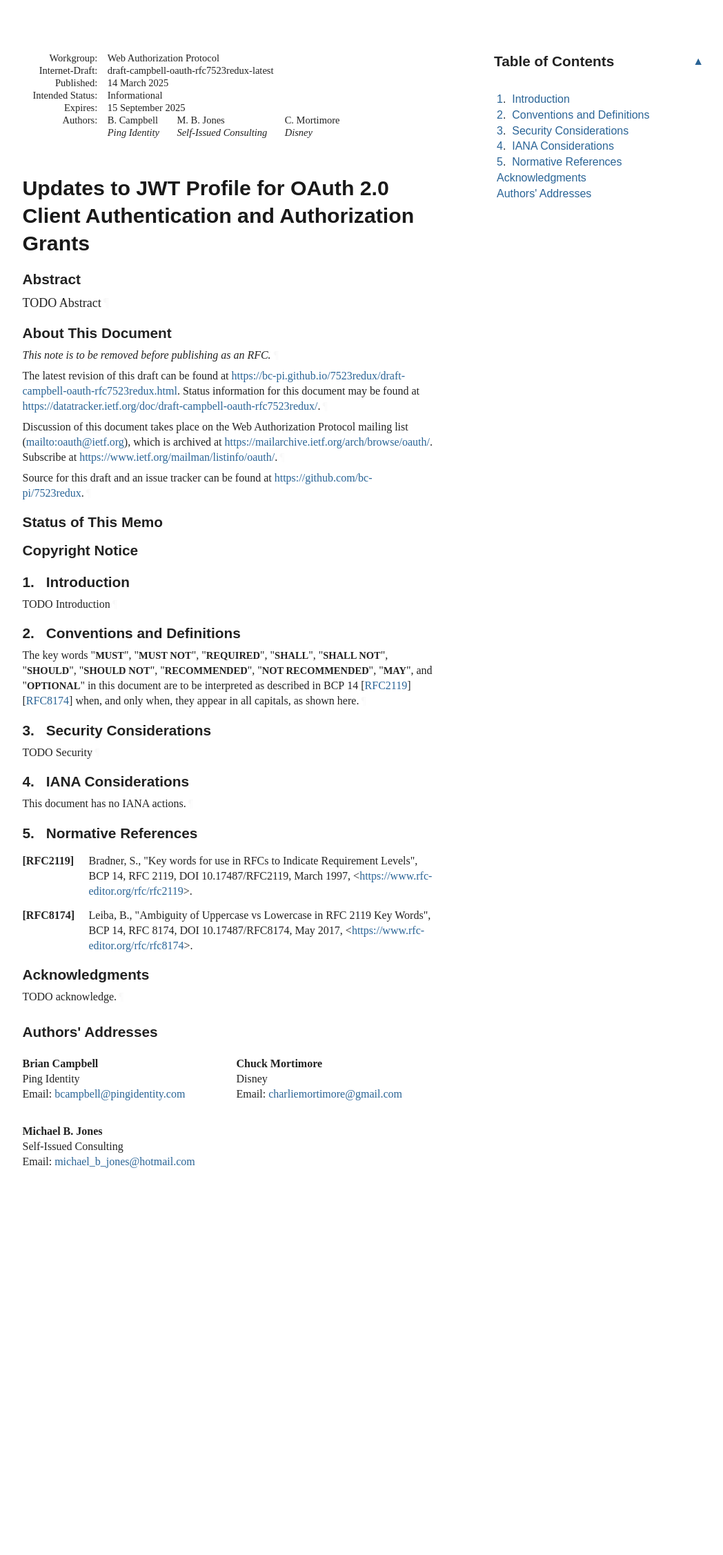
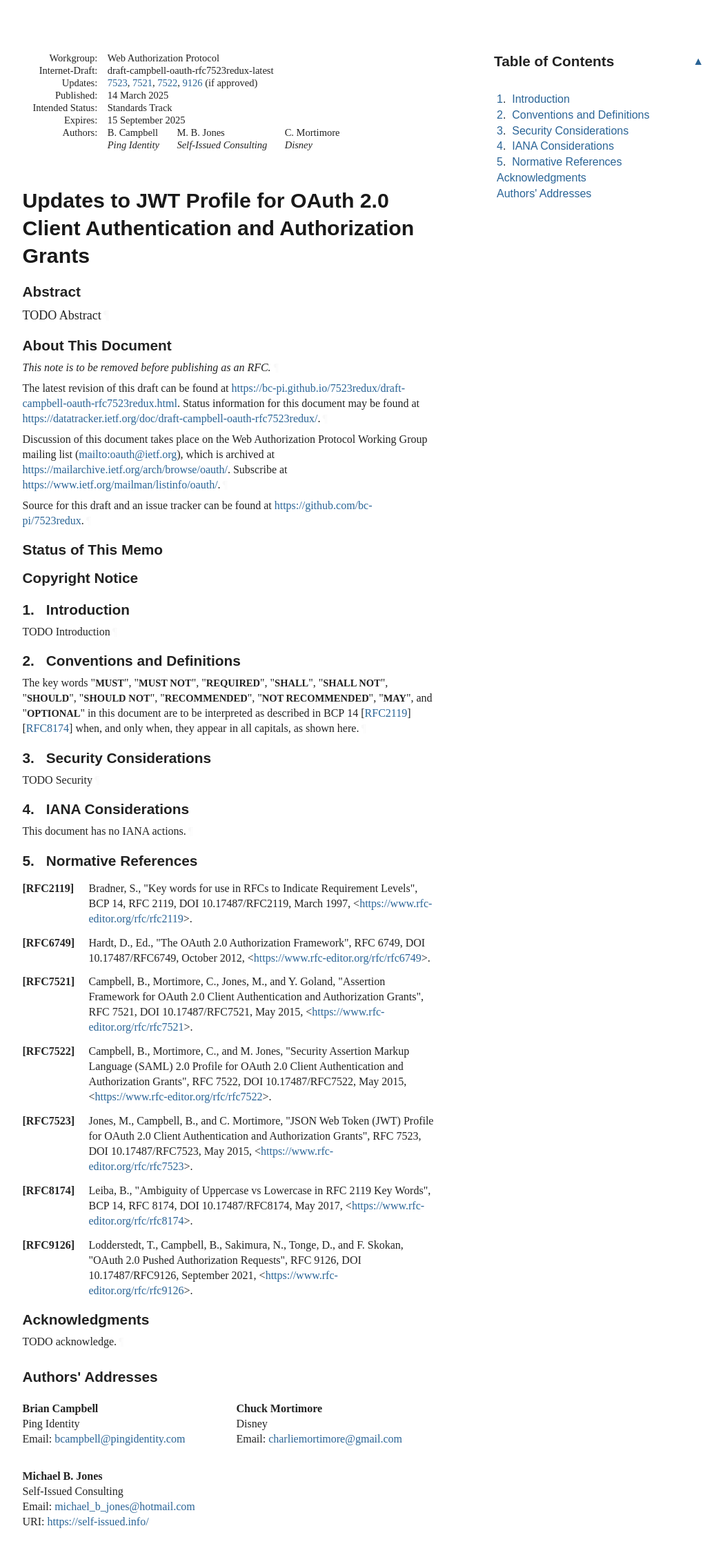
Before and after one commit to bc-pi/7523redux, a plain HTML site: page draft-campbell-oauth-rfc7523redux.html in a window 1280 px wide. Shown: the whole page at 69% size, without its empty margins (92-1140 px from the left). Before the commit the page ends 1786 px from the top, so only its background shows below. Drawn offline with Linux system fonts and the light colour scheme; a web font is replaced by a local one.

Commit message:
Script updating gh-pages from 3c7d67f. [ci skip]

```diff
--- a/draft-campbell-oauth-rfc7523redux.html
+++ b/draft-campbell-oauth-rfc7523redux.html
@@ -12,9 +12,10 @@
        TODO Abstract
     " name="description">
 <meta content="xml2rfc 3.28.0" name="generator">
+<meta content="OAuth" name="keyword">
 <meta content="audience" name="keyword">
 <meta content="JWT" name="keyword">
-<meta content="OAuth" name="keyword">
+<meta content="client authentication" name="keyword">
 <meta content="draft-campbell-oauth-rfc7523redux-latest" name="ietf.draft">
 <!-- Generator version information:
   xml2rfc 3.28.0
@@ -1063,12 +1064,15 @@ svg :is([fill="white"], [fill^="#fff"]) {
 <dd class="workgroup">Web Authorization Protocol</dd>
 <dt class="label-internet-draft">Internet-Draft:</dt>
 <dd class="internet-draft">draft-campbell-oauth-rfc7523redux-latest</dd>
+<dt class="label-updates">Updates:</dt>
+<dd class="updates">
+<a href="https://www.rfc-editor.org/rfc/rfc7523" class="eref">7523</a>, <a href="https://www.rfc-editor.org/rfc/rfc7521" class="eref">7521</a>, <a href="https://www.rfc-editor.org/rfc/rfc7522" class="eref">7522</a>, <a href="https://www.rfc-editor.org/rfc/rfc9126" class="eref">9126</a> (if approved)</dd>
 <dt class="label-published">Published:</dt>
 <dd class="published">
 <time datetime="2025-03-14" class="published">14 March 2025</time>
     </dd>
 <dt class="label-intended-status">Intended Status:</dt>
-<dd class="intended-status">Informational</dd>
+<dd class="intended-status">Standards Track</dd>
 <dt class="label-expires">Expires:</dt>
 <dd class="expires"><time datetime="2025-09-15">15 September 2025</time></dd>
 <dt class="label-authors">Authors:</dt>
@@ -1103,7 +1107,7 @@ svg :is([fill="white"], [fill^="#fff"]) {
         Status information for this document may be found at <span><a href="https://datatracker.ietf.org/doc/draft-campbell-oauth-rfc7523redux/">https://datatracker.ietf.org/doc/draft-campbell-oauth-rfc7523redux/</a></span>.<a href="#section-note.1-2" class="pilcrow">¶</a></p>
 <p id="section-note.1-3">
         Discussion of this document takes place on the
-        Web Authorization Protocol  mailing list (<span><a href="mailto:oauth@ietf.org">mailto:oauth@ietf.org</a></span>),
+        Web Authorization Protocol Working Group mailing list (<span><a href="mailto:oauth@ietf.org">mailto:oauth@ietf.org</a></span>),
         which is archived at <span><a href="https://mailarchive.ietf.org/arch/browse/oauth/">https://mailarchive.ietf.org/arch/browse/oauth/</a></span>.
         Subscribe at <span><a href="https://www.ietf.org/mailman/listinfo/oauth/">https://www.ietf.org/mailman/listinfo/oauth/</a></span>.<a href="#section-note.1-3" class="pilcrow">¶</a></p>
 <p id="section-note.1-4">Source for this draft and an issue tracker can be found at
@@ -1227,9 +1231,29 @@ appear in all capitals, as shown here.<a href="#section-2-1" class="pilcrow">¶<
       <dd>
 <span class="refAuthor">Bradner, S.</span>, <span class="refTitle">"Key words for use in RFCs to Indicate Requirement Levels"</span>, <span class="seriesInfo">BCP 14</span>, <span class="seriesInfo">RFC 2119</span>, <span class="seriesInfo">DOI 10.17487/RFC2119</span>, <time datetime="1997-03" class="refDate">March 1997</time>, <span>&lt;<a href="https://www.rfc-editor.org/rfc/rfc2119">https://www.rfc-editor.org/rfc/rfc2119</a>&gt;</span>. </dd>
 <dd class="break"></dd>
+<dt id="RFC6749">[RFC6749]</dt>
+      <dd>
+<span class="refAuthor">Hardt, D., Ed.</span>, <span class="refTitle">"The OAuth 2.0 Authorization Framework"</span>, <span class="seriesInfo">RFC 6749</span>, <span class="seriesInfo">DOI 10.17487/RFC6749</span>, <time datetime="2012-10" class="refDate">October 2012</time>, <span>&lt;<a href="https://www.rfc-editor.org/rfc/rfc6749">https://www.rfc-editor.org/rfc/rfc6749</a>&gt;</span>. </dd>
+<dd class="break"></dd>
+<dt id="RFC7521">[RFC7521]</dt>
+      <dd>
+<span class="refAuthor">Campbell, B.</span>, <span class="refAuthor">Mortimore, C.</span>, <span class="refAuthor">Jones, M.</span>, and <span class="refAuthor">Y. Goland</span>, <span class="refTitle">"Assertion Framework for OAuth 2.0 Client Authentication and Authorization Grants"</span>, <span class="seriesInfo">RFC 7521</span>, <span class="seriesInfo">DOI 10.17487/RFC7521</span>, <time datetime="2015-05" class="refDate">May 2015</time>, <span>&lt;<a href="https://www.rfc-editor.org/rfc/rfc7521">https://www.rfc-editor.org/rfc/rfc7521</a>&gt;</span>. </dd>
+<dd class="break"></dd>
+<dt id="RFC7522">[RFC7522]</dt>
+      <dd>
+<span class="refAuthor">Campbell, B.</span>, <span class="refAuthor">Mortimore, C.</span>, and <span class="refAuthor">M. Jones</span>, <span class="refTitle">"Security Assertion Markup Language (SAML) 2.0 Profile for OAuth 2.0 Client Authentication and Authorization Grants"</span>, <span class="seriesInfo">RFC 7522</span>, <span class="seriesInfo">DOI 10.17487/RFC7522</span>, <time datetime="2015-05" class="refDate">May 2015</time>, <span>&lt;<a href="https://www.rfc-editor.org/rfc/rfc7522">https://www.rfc-editor.org/rfc/rfc7522</a>&gt;</span>. </dd>
+<dd class="break"></dd>
+<dt id="RFC7523">[RFC7523]</dt>
+      <dd>
+<span class="refAuthor">Jones, M.</span>, <span class="refAuthor">Campbell, B.</span>, and <span class="refAuthor">C. Mortimore</span>, <span class="refTitle">"JSON Web Token (JWT) Profile for OAuth 2.0 Client Authentication and Authorization Grants"</span>, <span class="seriesInfo">RFC 7523</span>, <span class="seriesInfo">DOI 10.17487/RFC7523</span>, <time datetime="2015-05" class="refDate">May 2015</time>, <span>&lt;<a href="https://www.rfc-editor.org/rfc/rfc7523">https://www.rfc-editor.org/rfc/rfc7523</a>&gt;</span>. </dd>
+<dd class="break"></dd>
 <dt id="RFC8174">[RFC8174]</dt>
+      <dd>
+<span class="refAuthor">Leiba, B.</span>, <span class="refTitle">"Ambiguity of Uppercase vs Lowercase in RFC 2119 Key Words"</span>, <span class="seriesInfo">BCP 14</span>, <span class="seriesInfo">RFC 8174</span>, <span class="seriesInfo">DOI 10.17487/RFC8174</span>, <time datetime="2017-05" class="refDate">May 2017</time>, <span>&lt;<a href="https://www.rfc-editor.org/rfc/rfc8174">https://www.rfc-editor.org/rfc/rfc8174</a>&gt;</span>. </dd>
+<dd class="break"></dd>
+<dt id="RFC9126">[RFC9126]</dt>
     <dd>
-<span class="refAuthor">Leiba, B.</span>, <span class="refTitle">"Ambiguity of Uppercase vs Lowercase in RFC 2119 Key Words"</span>, <span class="seriesInfo">BCP 14</span>, <span class="seriesInfo">RFC 8174</span>, <span class="seriesInfo">DOI 10.17487/RFC8174</span>, <time datetime="2017-05" class="refDate">May 2017</time>, <span>&lt;<a href="https://www.rfc-editor.org/rfc/rfc8174">https://www.rfc-editor.org/rfc/rfc8174</a>&gt;</span>. </dd>
+<span class="refAuthor">Lodderstedt, T.</span>, <span class="refAuthor">Campbell, B.</span>, <span class="refAuthor">Sakimura, N.</span>, <span class="refAuthor">Tonge, D.</span>, and <span class="refAuthor">F. Skokan</span>, <span class="refTitle">"OAuth 2.0 Pushed Authorization Requests"</span>, <span class="seriesInfo">RFC 9126</span>, <span class="seriesInfo">DOI 10.17487/RFC9126</span>, <time datetime="2021-09" class="refDate">September 2021</time>, <span>&lt;<a href="https://www.rfc-editor.org/rfc/rfc9126">https://www.rfc-editor.org/rfc/rfc9126</a>&gt;</span>. </dd>
 <dd class="break"></dd>
 </dl>
 </section>
@@ -1262,6 +1286,10 @@ appear in all capitals, as shown here.<a href="#section-2-1" class="pilcrow">¶<
 <span>Email:</span>
 <a href="mailto:michael_b_jones@hotmail.com" class="email">michael_b_jones@hotmail.com</a>
 </div>
+<div class="url">
+<span>URI:</span>
+<a href="https://self-issued.info/" class="url">https://self-issued.info/</a>
+</div>
 </address>
 <address class="vcard">
         <div dir="auto" class="left"><span class="fn nameRole">Chuck Mortimore</span></div>
```
Also changed, not shown: draft-campbell-oauth-rfc7523redux.txt.
